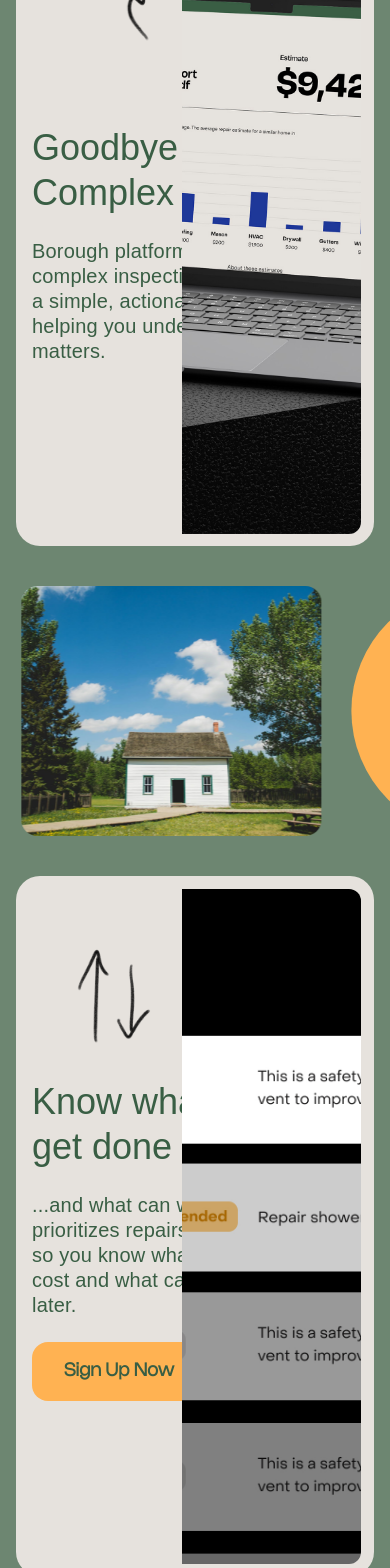
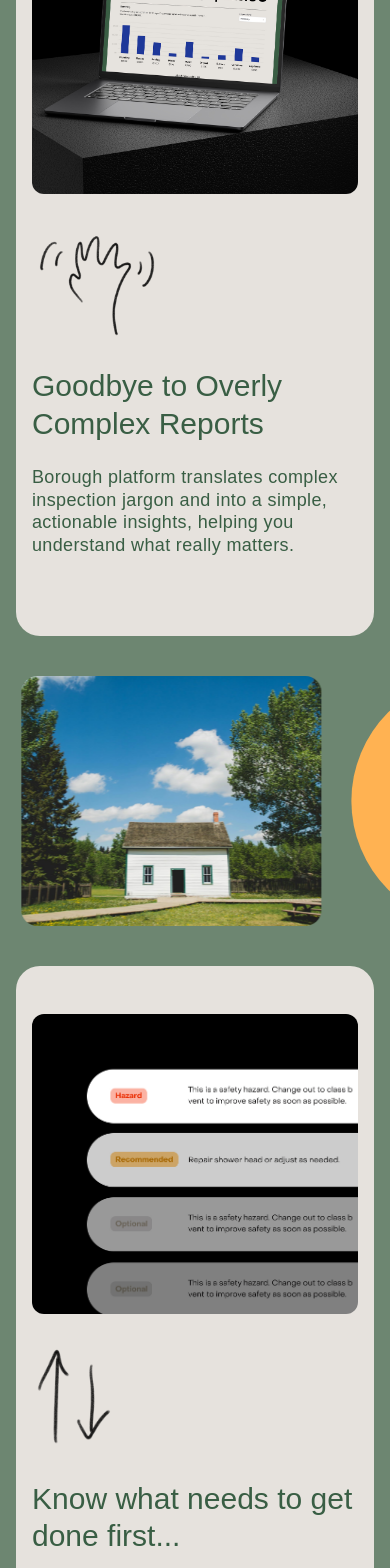
Before and after one commit to mitchellhart/borough, a React (Create React App) app in the folder ui/: page / in a window 390 px wide. Shown: the part 1180-2748 px from the top of the page. Built offline with nearby package versions, Linux system fonts and the light colour scheme; no server answers.

Commit message:
adds mobile responsiveness

```diff
--- a/ui/src/components/LandingPage.js
+++ b/ui/src/components/LandingPage.js
@@ -178,32 +178,50 @@ function LandingPage() {
                 </Swiper>
             </div>
 
-            <div className="relative rounded-3xl sm:p-8 my-10 h-[700px] relative" style={{ backgroundColor: '#E6E2DD' }}>
+            <div className="relative rounded-3xl sm:p-8 my-10 h-auto sm:h-[700px] relative" style={{ backgroundColor: '#E6E2DD' }}>
                 <div className="mx-auto max-w-6xl px-4 my-10 py-12">
-                    <div className="grid grid-cols-1 lg:grid-cols-2 gap-12 items-center min-h-[500px]">
+                    {/* Mobile Image - Shows on top for mobile */}
+                    <div className="w-full h-[300px] lg:hidden rounded-xl overflow-hidden mb-8">
+                        <img
+                            src={asset2}
+                            alt="debug"
+                            className="w-full h-full object-cover"
+                        />
+                    </div>
+
+                    {/* Text Content - Shows below image on mobile */}
+                    <div className="flex flex-col lg:hidden mb-8 space-y-6">
+                        <img
+                            src={waveIllo}
+                            alt="Borough Logo"
+                            className="w-32 sm:w-48 ml-0 sm:ml-10"
+                        />
+                        <h1 className="text-[#395E44] text-3xl sm:text-4xl font-nohemi leading-tight">
+                            Goodbye to Overly Complex Reports
+                        </h1>
+                        <p className="text-[#395E44] text-lg sm:text-xl font-nohemi leading-tight">
+                            Borough platform translates complex inspection jargon and into a simple, actionable insights, helping you understand what really matters.
+                        </p>
+                    </div>
+
+                    {/* Desktop Layout - Hidden on mobile */}
+                    <div className="hidden lg:grid grid-cols-2 gap-12 items-center min-h-[500px]">
                         {/* Left Column */}
-                        <div className="lg:col-span-1 space-y-6">
+                        <div className="space-y-6">
                             <img
                                 src={waveIllo}
                                 alt="Borough Logo"
-                                className="w-48 ml-10 mb-6"
+                                className="w-48 ml-10"
                             />
-                            <h1 className="text-[#395E44] text-4xl sm:text-5xl lg:text-5xl font-nohemi leading-tight">
+                            <h1 className="text-[#395E44] text-5xl font-nohemi leading-tight">
                                 Goodbye to Overly Complex Reports
                             </h1>
-                            <p className="text-[#395E44] text-xl sm:text-xl lg:text-xl font-nohemi leading-tight">
+                            <p className="text-[#395E44] text-xl font-nohemi leading-tight">
                                 Borough platform translates complex inspection jargon and into a simple, actionable insights, helping you understand what really matters.
                             </p>
-                            {/* <button
-                                onClick={() => navigate('/subscribe')}
-                                className="bg-[#FFB252] text-[#395E44] py-4 px-8 rounded-2xl text-lg font-bold hover:bg-opacity-90 transition-colors mt-8"
-                            >
-                                View Sample Report
-                            </button> */}
                         </div>
 
-                        {/* No Right Column here */}
-
+                        {/* Right Column */}
                         <div className="absolute w-1/2 right-0 top-0 h-[675px] rounded-r-xl m-[13px] overflow-hidden">
                             <img
                                 src={asset2}
@@ -213,7 +231,6 @@ function LandingPage() {
                         </div>
                     </div>
                 </div>
-
             </div>
 
 
@@ -270,29 +287,62 @@ function LandingPage() {
                 </Swiper>
             </div>
 
-            <div className="rounded-3xl sm:p-8 my-10 h-[700px] relative" style={{ backgroundColor: '#E6E2DD' }}>
+            <div className="rounded-3xl sm:p-8 my-10 h-auto sm:h-[700px] relative" style={{ backgroundColor: '#E6E2DD' }}>
                 <div className="mx-auto max-w-6xl px-4 my-10 py-12">
-                    <div className="grid grid-cols-1 lg:grid-cols-2 gap-12 items-center min-h-[500px]">
+                    {/* Mobile Image - Shows on top for mobile */}
+                    <div className="w-full h-[300px] lg:hidden rounded-xl overflow-hidden mb-8">
+                        <img
+                            src={asset1}
+                            alt="debug"
+                            className="w-full h-full object-cover"
+                        />
+                    </div>
+
+                    {/* Mobile Text Content - Shows below image */}
+                    <div className="flex flex-col lg:hidden mb-8 space-y-6">
+                        <img
+                            src={sortIllo}
+                            alt="Illustration of two arrows pointing in opposite directions"
+                            className="w-24 ml-0 sm:ml-10"
+                        />
+                        <h1 className="text-[#395E44] text-3xl sm:text-4xl font-nohemi leading-tight">
+                            Know what needs to get done first...
+                        </h1>
+                        <p className="text-[#395E44] text-lg sm:text-xl font-nohemi leading-tight">
+                            ...and what can wait. Borough prioritizes repairs tasks by urgency so you know what's an immediate cost and what can be saved for later.
+                        </p>
+                        <button
+                            onClick={() => navigate('/subscribe')}
+                            className="hidden lg:block bg-[#FFB252] text-[#395E44] py-4 px-8 rounded-2xl text-lg font-bold hover:bg-opacity-90 transition-colors mt-8"
+                        >
+                            Sign Up Now
+                        </button>
+                    </div>
+
+                    {/* Desktop Layout */}
+                    <div className="hidden lg:grid grid-cols-2 gap-12 items-center min-h-[500px]">
                         {/* Left Column */}
-                        <div className="lg:col-span-1 space-y-6">
+                        <div className="space-y-6">
                             <img
                                 src={sortIllo}
                                 alt="Illustration of two arrows pointing in opposite directions"
-                                className="w-24 ml-10 mb-6"
+                                className="w-24 ml-10"
                             />
-                            <h1 className="text-[#395E44] text-4xl sm:text-5xl lg:text-5xl font-nohemi leading-tight">
+                            <h1 className="text-[#395E44] text-5xl font-nohemi leading-tight">
                                 Know what needs to get done first...
                             </h1>
-                            <p className="text-[#395E44] text-xl sm:text-xl lg:text-xl font-nohemi leading-tight">
-                                ...and what can wait. Borough prioritizes repairs tasks by urgency so you know what’s an immediate cost and what can be saved for later.
+                            <p className="text-[#395E44] text-xl font-nohemi leading-tight">
+                                ...and what can wait. Borough prioritizes repairs tasks by urgency so you know what's an immediate cost and what can be saved for later.
                             </p>
                             <button
                                 onClick={() => navigate('/subscribe')}
-                                className="bg-[#FFB252] text-[#395E44] py-4 px-8 rounded-2xl text-lg font-bold hover:bg-opacity-90 transition-colors mt-8"
+                                className="hidden lg:block bg-[#FFB252] text-[#395E44] py-4 px-8 rounded-2xl text-lg font-bold hover:bg-opacity-90 transition-colors mt-8"
                             >
                                 Sign Up Now
                             </button>
                         </div>
+
+                        {/* Right Column */}
                         <div className="absolute w-1/2 right-0 top-0 h-[675px] rounded-r-xl m-[13px] overflow-hidden">
                             <img
                                 src={asset1}
```
